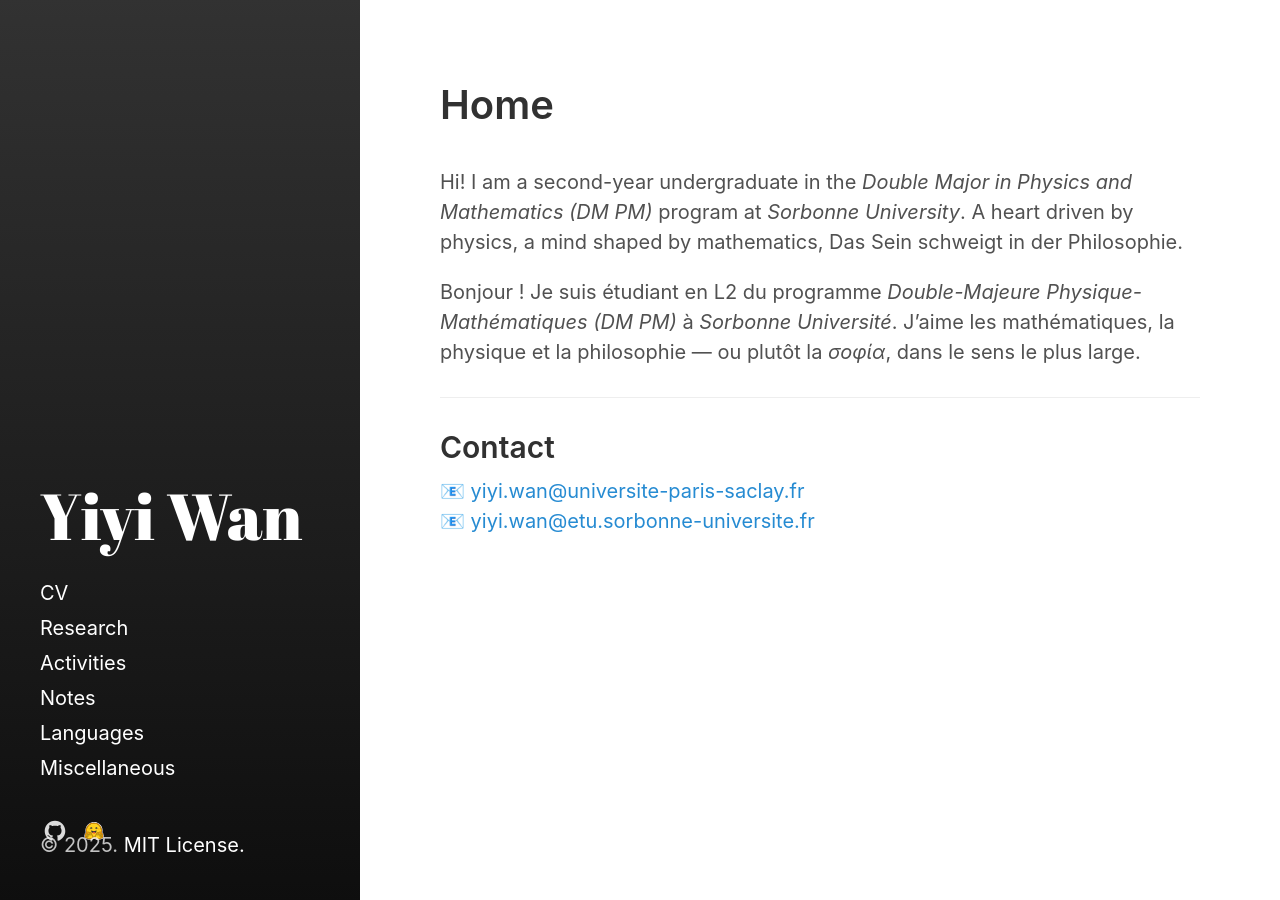
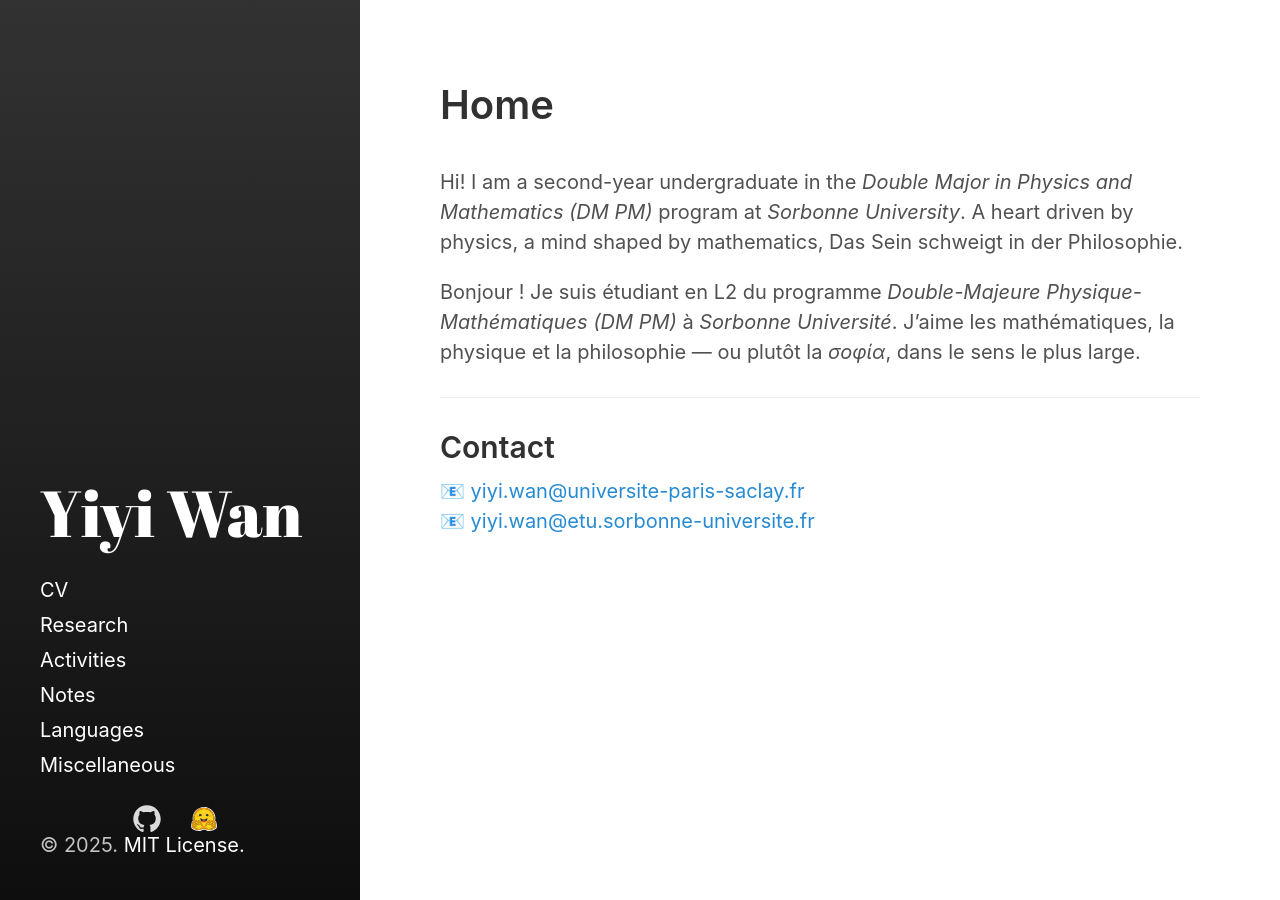
Before and after one commit to Roimex/Roimex.github.io, a Jekyll site: the page built from index.html, in a window 1280 px wide. Built offline with Jekyll 4.4.1, drawn with Linux system fonts in a browser that asks for light colours.

Commit message:
Update _layout.scss

```diff
--- a/_sass/hydeout/_layout.scss
+++ b/_sass/hydeout/_layout.scss
@@ -281,9 +281,10 @@ body {
 }
 
 #sidebar-icon-links {
-  flex-flow: row wrap;
-  justify-content: center;
-  margin-top: 1rem;
+  display: flex !important;
+  justify-content: center !important;
+  gap: 10px !important; /* Space between icons */
+  margin-top: 15px !important;
   max-width: 100%;
 
   @media (min-width: $large-breakpoint) {
@@ -294,15 +295,15 @@ body {
 
 #sidebar-icon-links a {
     display: inline-block;
-    width: 24px;  /* Fix icon width */
-    height: 24px; /* Fix icon height */
+    width: 32px;  /* Fix icon width */
+    height: 32px; /* Fix icon height */
     text-align: center;
     margin: 5px; /* Add space between icons */
 }
 
 #sidebar-icon-links svg {
-    width: 24px;
-    height: 24px;
+    width: 32px;
+    height: 32px;
     fill: white; /* Make sure icons match sidebar text color */
     transition: transform 0.2s;
 }
```
